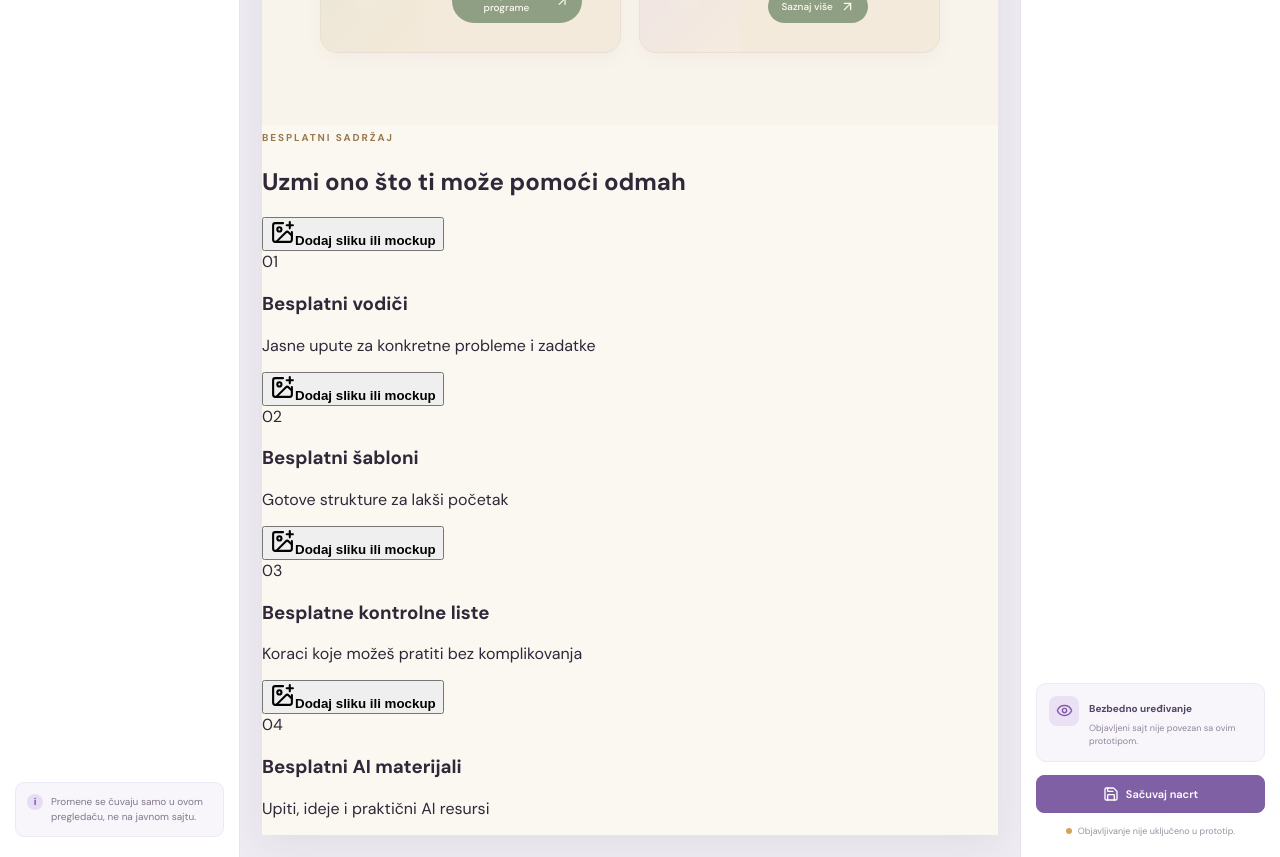
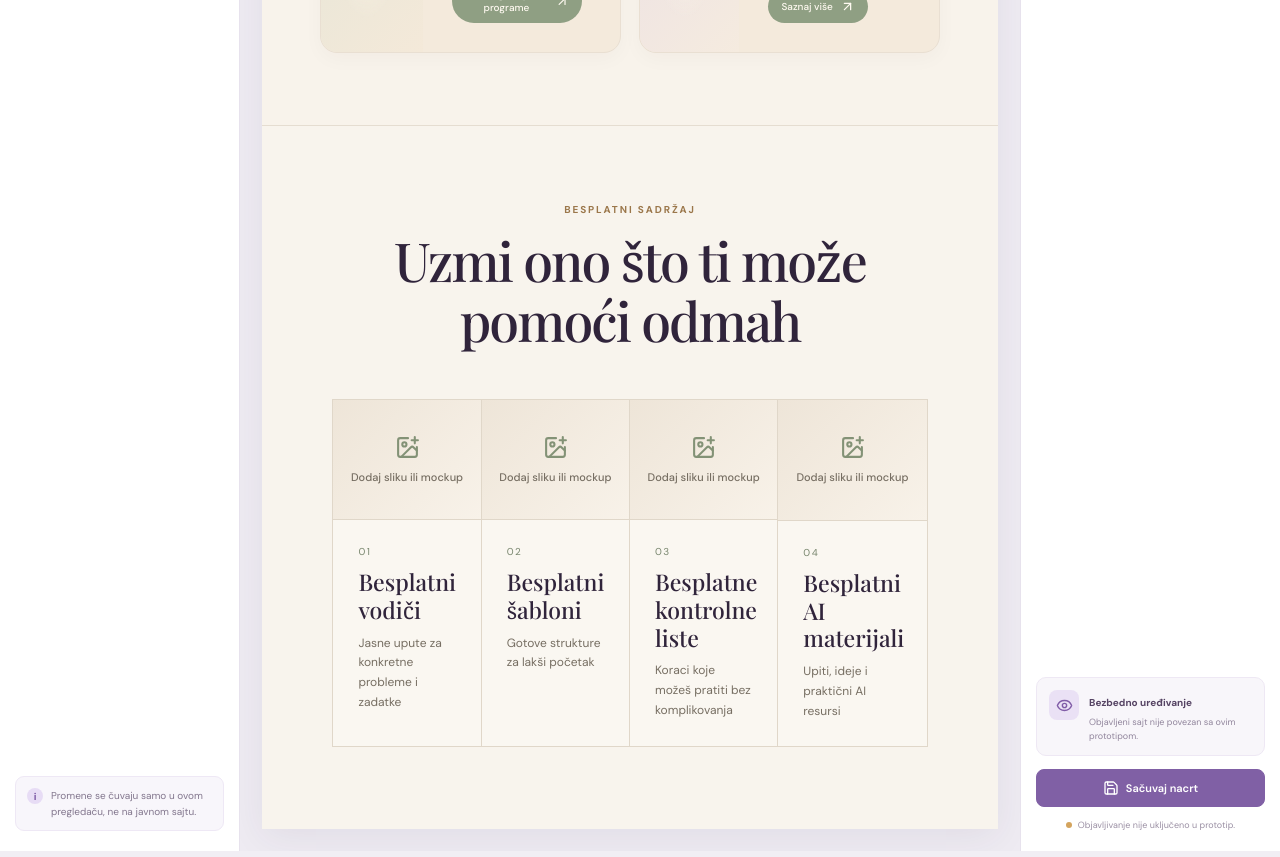
Before and after one commit to marijanaforai-creator/digital-soul-visual-editor, a React (Vite) app: page / in a window 1280 px wide. Shown: the part 3540-4397 px from the top of the page. Built offline with nearby package versions, Linux system fonts and the light colour scheme.

Commit message:
Style centered Free Content section and image slots

```diff
--- a/src/styles.css
+++ b/src/styles.css
@@ -81,3 +81,22 @@
 .library-partners .library-art-symbol{color:#846a86}
 @media(max-width:980px){.library-hero{grid-template-columns:1fr .75fr}.library-card{grid-template-columns:1fr}.library-card-art{min-height:135px}.library-card-copy{min-height:200px}}
 @media(max-width:680px){.library-section{padding:24px 14px 46px}.library-hero{grid-template-columns:1fr;gap:0;padding:28px 22px 12px}.library-hero-art{min-height:220px}.library-grid{grid-template-columns:1fr;gap:14px}.library-card{grid-template-columns:.8fr 1.2fr;min-height:220px}.library-card-art{min-height:100%}.library-card-copy{min-height:0;padding:18px}.library-card-copy h2{font-size:23px}.library-card-copy p{font-size:11px}.library-card-copy button{font-size:10px}.intro-title{font-size:clamp(36px,10vw,52px)}}
+
+
+/* Free resources section after Library of Solutions */
+.free-content-section{padding:clamp(42px,6vw,78px) clamp(20px,5.5vw,76px) 82px;background:#f8f4ed;color:#292722;border-top:1px solid #e5ddd1}
+.free-content-heading{text-align:center;max-width:900px;margin:0 auto clamp(28px,4vw,48px);display:flex;flex-direction:column;align-items:center;gap:14px}
+.free-content-heading h2{font-family:"Playfair Display",Georgia,serif;font-weight:500;font-size:clamp(30px,4.2vw,54px);line-height:1.12;letter-spacing:-.035em;color:#30243b;margin:0}
+.free-content-grid{display:grid;grid-template-columns:repeat(4,minmax(0,1fr));border:1px solid #e0d7c9;background:#faf7f1}
+.free-content-card{min-width:0;display:flex;flex-direction:column;border-right:1px solid #e0d7c9}
+.free-content-card:last-child{border-right:0}
+.free-content-image{width:100%;aspect-ratio:1.22/1;border:0;border-bottom:1px solid #e0d7c9;background:linear-gradient(135deg,#eee5d8,#f8f2e9);display:flex;flex-direction:column;align-items:center;justify-content:center;gap:10px;color:#839276;cursor:pointer;padding:0;overflow:hidden;font:inherit}
+.free-content-image strong{font-size:11px;font-weight:500;color:#766e62}
+.free-content-image img{width:100%;height:100%;object-fit:cover;display:block}
+.free-content-copy{padding:clamp(16px,2vw,25px);display:flex;flex-direction:column;align-items:flex-start;gap:10px;flex:1}
+.free-content-copy>span{font-size:10px;letter-spacing:.15em;color:#78866e}
+.free-content-copy h3{font-family:"Playfair Display",Georgia,serif;font-size:clamp(19px,1.8vw,25px);line-height:1.2;font-weight:500;color:#30243b;margin:0}
+.free-content-copy p{font-size:12px;line-height:1.65;color:#766e62;margin:0}
+.free-content-copy>button{margin-top:auto;border:1px solid #d5c8b5;border-radius:999px;background:#f5eee4;color:#6e7f64;padding:8px 12px;font-size:10px;cursor:pointer}
+@media(max-width:980px){.free-content-grid{grid-template-columns:repeat(2,minmax(0,1fr))}.free-content-card:nth-child(2){border-right:0}.free-content-card:nth-child(-n+2){border-bottom:1px solid #e0d7c9}}
+@media(max-width:600px){.free-content-section{padding:42px 16px 50px}.free-content-grid{grid-template-columns:1fr}.free-content-card{border-right:0;border-bottom:1px solid #e0d7c9}.free-content-card:last-child{border-bottom:0}.free-content-image{aspect-ratio:1.7/1}.free-content-copy{padding:20px}.free-content-heading h2{font-size:34px}}
```
